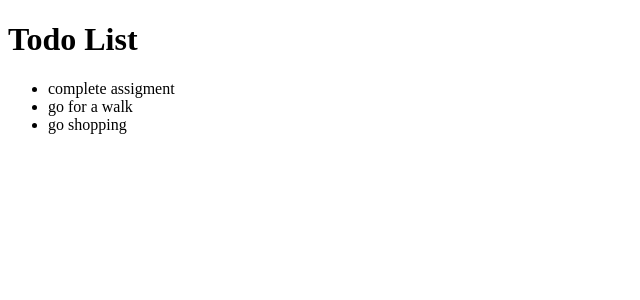
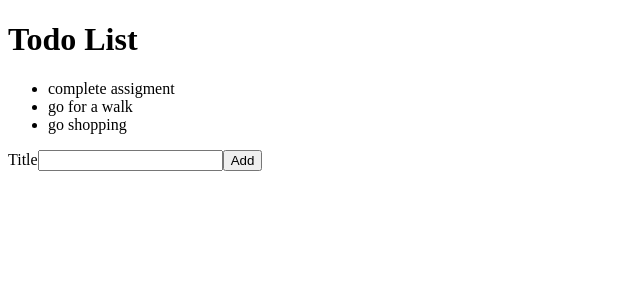
Before and after one commit to Sabina-Kazantseva/react-todo, a React (Create React App) app: page / in a window 1280 px wide. Shown: the top 300 px of the page, without its empty margins (0-640 px from the left). Built offline with nearby package versions, Linux system fonts and the light colour scheme; the HTML template or start-up script is replaced by a standard one.

Commit message:
todo form

```diff
--- /dev/null
+++ b/src/AddTodoForm.js
@@ -0,0 +1,18 @@
+import React from "react";
+function AddTodoForm() {
+    // Add a multi-line return statement with JSX
+    return (
+        <form>
+            {/* Create a label element with text "Title" */}
+            <label htmlFor="todoTitle">Title</label>
+
+            {/* Create a text input element with id "todoTitle" */}
+            <input type="text" id="todoTitle" />
+
+            {/* Create a submit button element with text "Add" */}
+            <button type="submit">Add</button>
+        </form>
+    );
+}
+
+export default AddTodoForm;
--- a/src/App.js
+++ b/src/App.js
@@ -1,23 +1,15 @@
 import React from 'react';
+import TodoList from './TodoList';
+import AddTodoForm from './AddTodoForm'; // Import the AddTodoForm component
 
-const todoList = [
-  { id: 1, title: "complete assigment" },
-  { id: 2, title: "go for a walk" },
-  { id: 3, title: "go shopping" },
-];
 function App() {
   return (
     <div>
       <h1>Todo List</h1>
-      <ul>
-        {todoList.map((task) => {
-          return (
-            <li key={task.id}>
-              {task.title}
-            </li>
-          )
-        })}
-      </ul>
+
+      <TodoList />
+      {/* Use the AddTodoForm component below the heading */}
+      <AddTodoForm />
     </div>
   );
 }
--- /dev/null
+++ b/src/TodoList.js
@@ -0,0 +1,17 @@
+import React from "react";
+const todoList = [
+    { id: 1, title: "complete assigment" },
+    { id: 2, title: "go for a walk" },
+    { id: 3, title: "go shopping" },
+]
+function TodoList() {
+    return (
+        <ul>
+            {todoList.map((task) => (
+                <li key={task.id}>{task.title}</li>
+            ))}
+        </ul>
+    );
+
+}
+export default TodoList;
```
